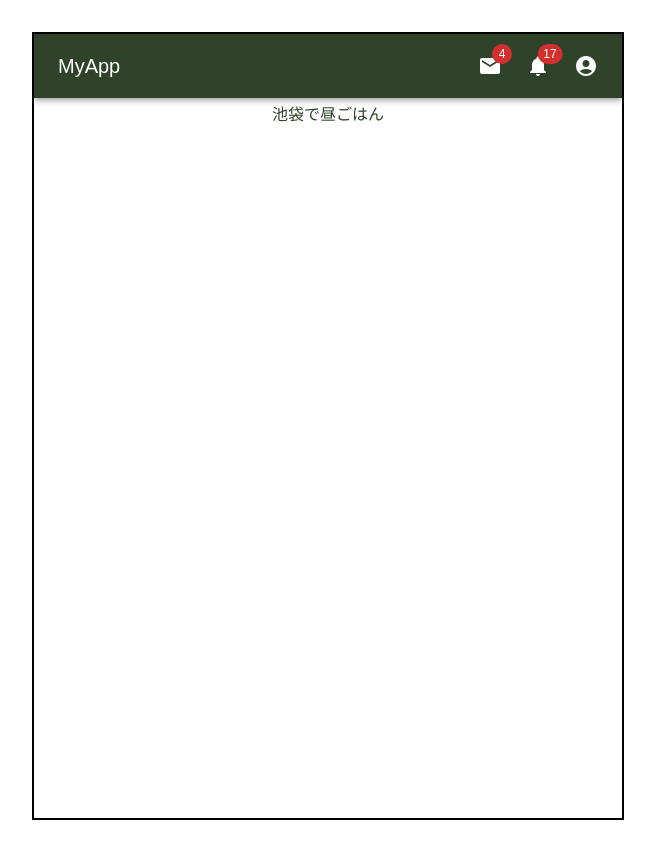
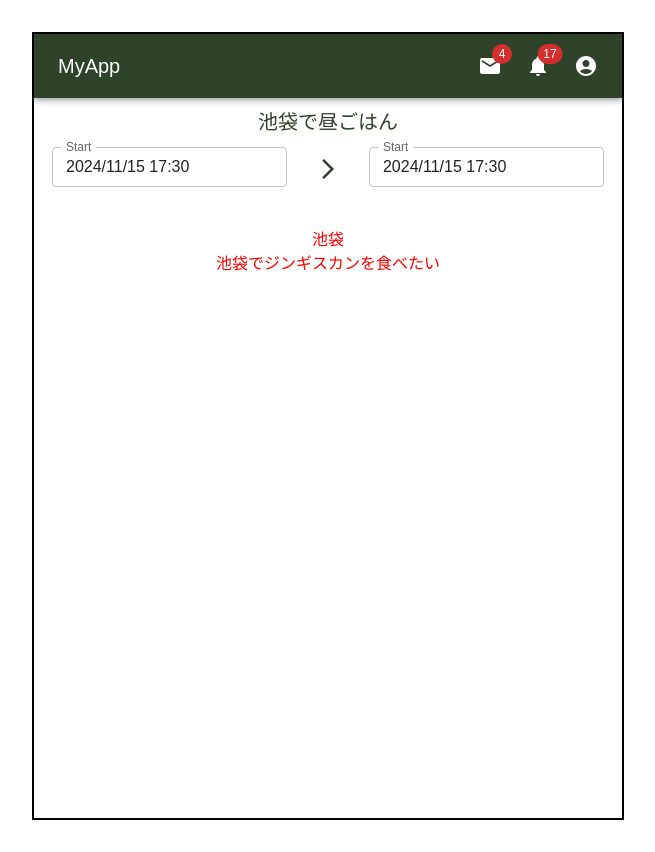
Before and after one commit to ryoto-oguma/fullstack-soro-project, a React (Vite) app in the folder frontend/: page /event in a window 1280 px wide. Shown: the whole page, without its empty margins (312-967 px from the left). Built offline with nearby package versions, Linux system fonts and the light colour scheme.

Commit message:
Event詳細画面にTimePickerを設置

```diff
--- a/frontend/package.json
+++ b/frontend/package.json
@@ -18,6 +18,10 @@
     "@fullcalendar/react": "^6.1.15",
     "@fullcalendar/timegrid": "^6.1.15",
     "@mui/material": "^6.1.7",
+    "@mui/x-date-pickers": "^7.22.2",
+    "dayjs": "^1.11.13",
+    "install": "^0.13.0",
+    "npm": "^10.9.0",
     "react": "^18.3.1",
     "react-dom": "^18.3.1",
     "react-router-dom": "^6.28.0",
--- a/frontend/src/components/EventTitle/EventTitle.jsx
+++ b/frontend/src/components/EventTitle/EventTitle.jsx
@@ -9,11 +9,10 @@ function EventTitle() {
   );
 }
 
-const Title = styled.div`
+const Title = styled.h1`
   color: ${(props) => props.theme.palette.primary.main};
   font-family: ${(props) => props.theme.typography.fontFamily};
-  margin-top: 5px;
-  margin-bottom: 5px;
+  font-size: 20px;
 `;
 
 export default EventTitle;
--- /dev/null
+++ b/frontend/src/components/ReadOnlyEventTime/ReadOnlyEventTime.jsx
@@ -0,0 +1,26 @@
+import * as React from "react";
+import styled from "styled-components";
+
+import dayjs from "dayjs";
+import { LocalizationProvider } from "@mui/x-date-pickers/LocalizationProvider";
+import { AdapterDayjs } from "@mui/x-date-pickers/AdapterDayjs";
+import { DateTimePicker } from "@mui/x-date-pickers/DateTimePicker";
+
+function EventTime() {
+  return (
+    <>
+      <LocalizationProvider dateAdapter={AdapterDayjs}>
+        <DateTimePicker
+          label="Start"
+          value={dayjs("2024-11-15 17:30")}
+          format="YYYY/MM/DD HH:mm"
+          ampm={false}
+          slotProps={{ textField: { size: "small" } }}
+          readOnly
+        />
+      </LocalizationProvider>
+    </>
+  );
+}
+
+export default EventTime;
--- a/frontend/src/pages/EventDetail/EventDetail.jsx
+++ b/frontend/src/pages/EventDetail/EventDetail.jsx
@@ -1,13 +1,28 @@
 import styled from "styled-components";
 import Header from "../../components/Header/Header";
+import ArrowForwardIosIcon from "@mui/icons-material/ArrowForwardIos";
 import EventTitle from "../../components/EventTitle/EventTitle";
+import ReadOnlyEventTime from "../../components/ReadOnlyEventTime/ReadOnlyEventTime";
 
 function EventDetail() {
   return (
     <>
       <Frame>
         <Header />
-        <EventTitle />
+        <EventDetails>
+          <EventTitle />
+          <TimeInfo>
+            <StartTime>
+              <ReadOnlyEventTime />
+            </StartTime>
+            <ArrowIcon />
+            <EndTime>
+              <ReadOnlyEventTime />
+            </EndTime>
+          </TimeInfo>
+          <Place>池袋</Place>
+          <Detail>池袋でジンギスカンを食べたい</Detail>
+        </EventDetails>
       </Frame>
     </>
   );
@@ -22,4 +37,35 @@ const Frame = styled.div`
   color: red;
 `;
 
+const EventDetails = styled.div`
+  margin: 0 auto;
+  width: 98%;
+`;
+
+const TimeInfo = styled.div`
+  margine-top: 10px;
+`;
+
+const StartTime = styled.div`
+  width: 45%;
+  float: left;
+`;
+
+const EndTime = styled.div`
+  width: 45%;
+  float: right;
+`;
+
+const ArrowIcon = styled(ArrowForwardIosIcon)`
+  padding-top: 10px;
+  padding-bottom: 10px;
+  color: ${(props) => props.theme.palette.primary.main};
+`;
+
+const Place = styled.div`
+  margin-top: 30px;
+`;
+
+const Detail = styled.div``;
+
 export default EventDetail;
```
Also changed, not shown: 1 other file (tests, documents, lock files or other folders).
